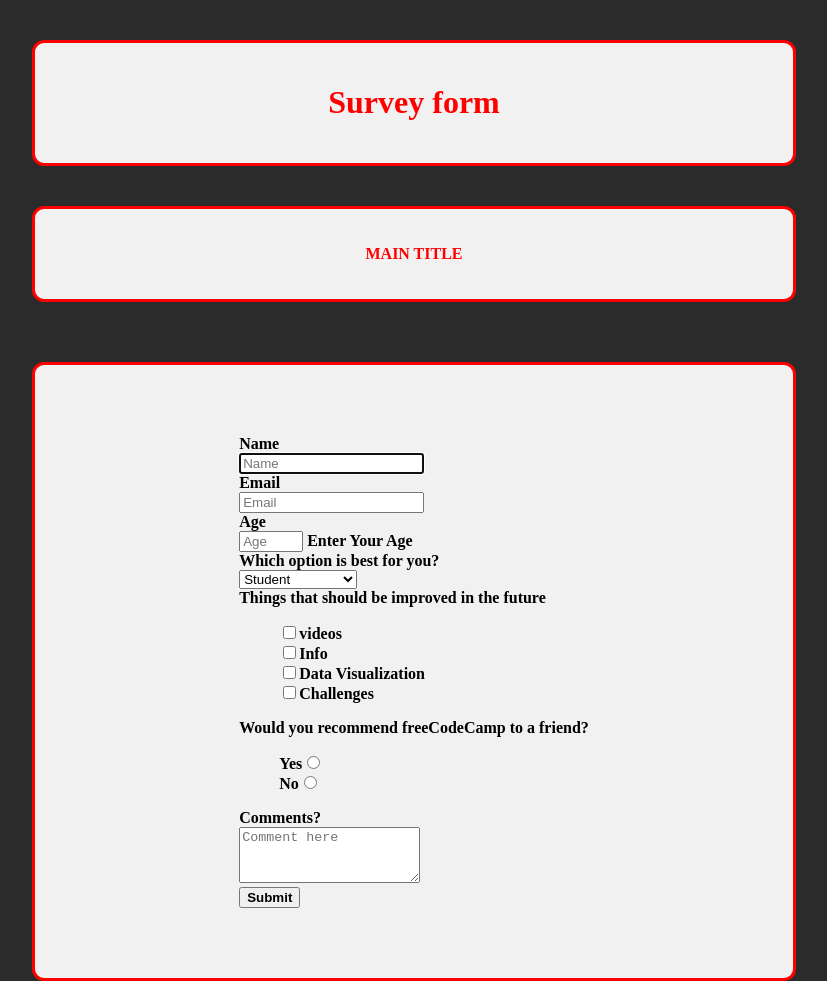
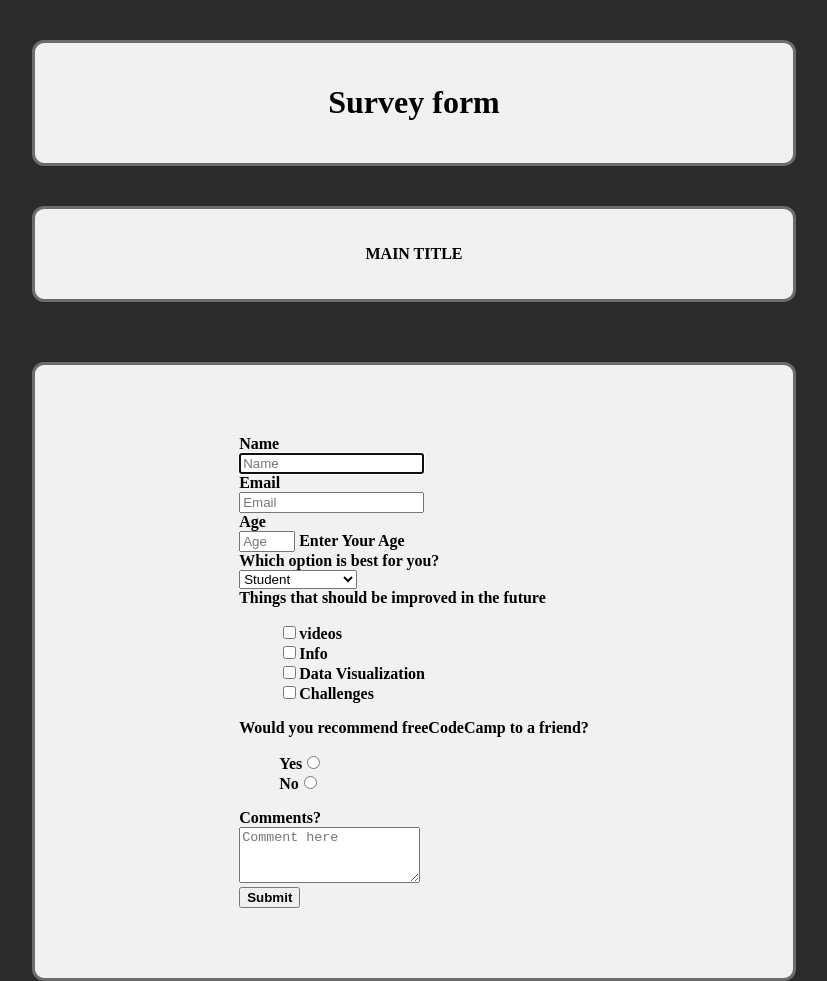
Before and after one commit to Joelkortell/survey-form, a plain HTML site: page index.html in a window 1280 px wide. Shown: the whole page, without its empty margins (226-1053 px from the left). Drawn offline with Linux system fonts and the light colour scheme.

Commit message:
updatering

```diff
--- a/index.html
+++ b/index.html
@@ -49,7 +49,7 @@
           Age </label>
         </div>
         <div class="rightTab">
-          <input type="number" name="age" id="number" min="1" max="125" class="input-field" placeholder="Age">
+          <input type="number" name="age" id="number" min="16" max="75" class="input-field" placeholder="Age">
           <label id="number-label" for="age">Enter Your Age</label>
         </div>
       </div>
--- a/style.css
+++ b/style.css
@@ -7,7 +7,7 @@
   margin-top: 60px;
   padding: 70px;
   border-radius: 12px;
-  border: 3px solid red;
+  border: 3px solid rgb(109, 108, 108);
 }
 
 body {
@@ -17,7 +17,7 @@ body {
 
 h1,
 p {
-  color: red;
+  color: rgb red;
 }
 
 
@@ -30,7 +30,7 @@ p {
   margin-top: 40px;
   padding: 20px;
   border-radius: 12px;
-  border: 3px solid red;
+  border: 3px solid rgb(109, 108, 108);
 }
 
 
@@ -43,5 +43,5 @@ p {
   margin-top: 40px;
   padding: 20px;
   border-radius: 12px;
-  border: 3px solid red;
+  border: 3px solid rgb(109, 108, 108);
 }
```
